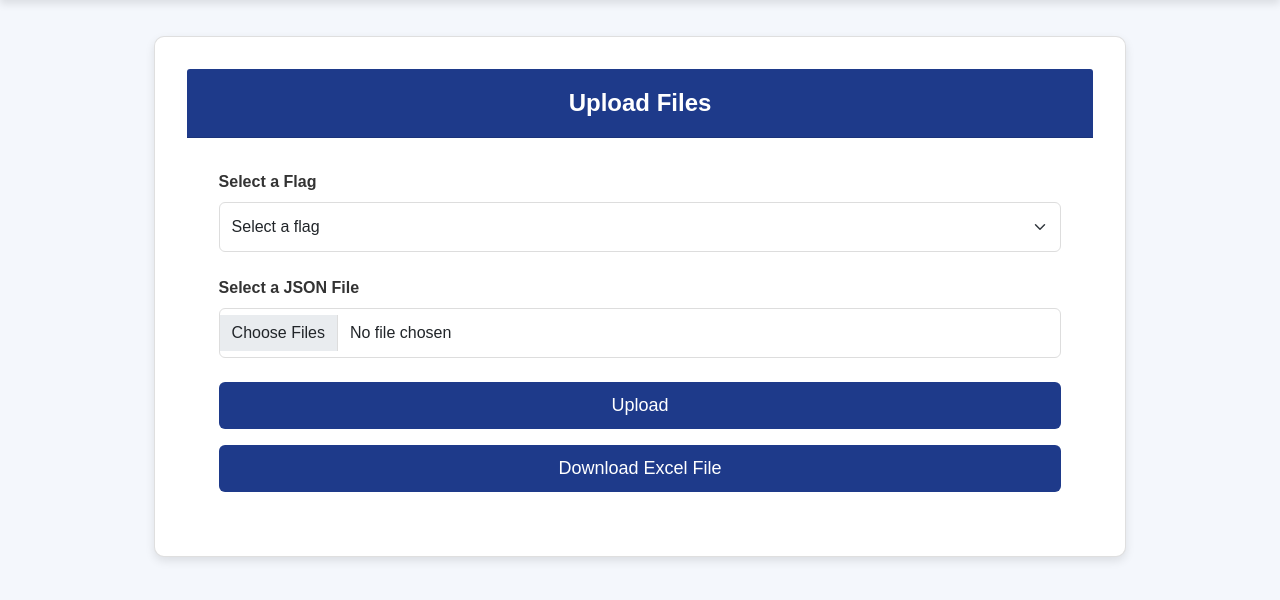
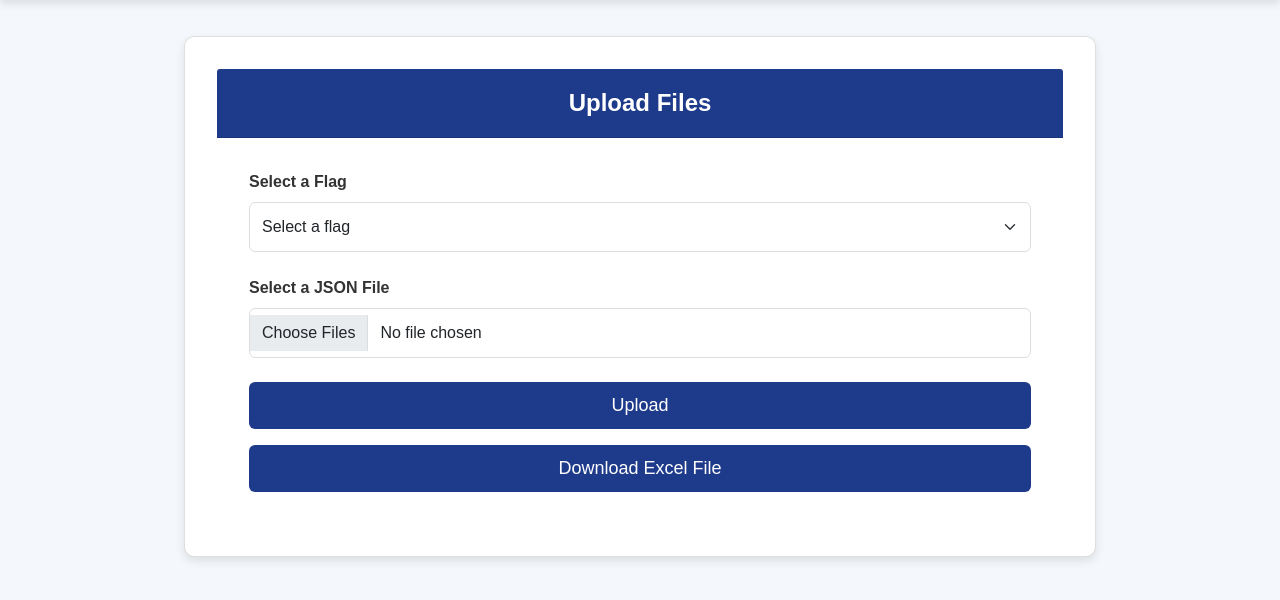
Before and after one commit to AbrorRahmatullah/ideb-slik-reader, a Flask app: page /upload in a window 1280 px wide. Shown: the part 76-676 px from the top of the page. Run offline with Flask 3, Linux system fonts and the light colour scheme; the visitor is signed in with stand-in values (Sample User, id 1); some libraries are stand-ins or nearby versions.

Commit message:
update tampilan

```diff
--- a/static/css/styles.css
+++ b/static/css/styles.css
@@ -77,7 +77,7 @@
     border-radius: 10px;
     box-shadow: 0 4px 10px rgba(0, 0, 0, 0.1);
     width: 100%;
-    max-width: 80%;
+    max-width: 75%;
     margin-top: 80px;
 }
 .card-header {
```
